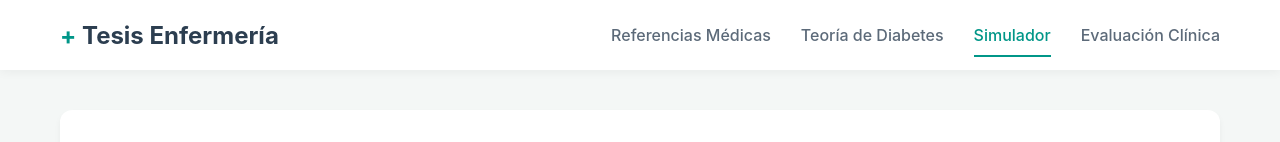
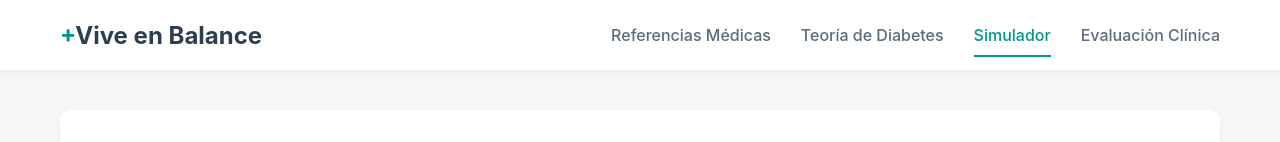
Before and after one commit to JandryHub/web-tesis-enfermeria, a Vue app: page / in a window 1280 px wide. Shown: the top 142 px of the page. Built offline with nearby package versions, Linux system fonts and the light colour scheme.

Commit message:
Cambo de titulo en header

```diff
--- a/src/components/Header.vue
+++ b/src/components/Header.vue
@@ -2,7 +2,7 @@
   <header class="app-header">
     <div class="header-container">
       <div class="brand">
-        <h1><span class="highlight">+</span> Tesis Enfermería</h1>
+        <h1><span class="highlight">+</span>Vive en Balance</h1>
       </div>
       <nav class="navbar">
         <ul>
```
